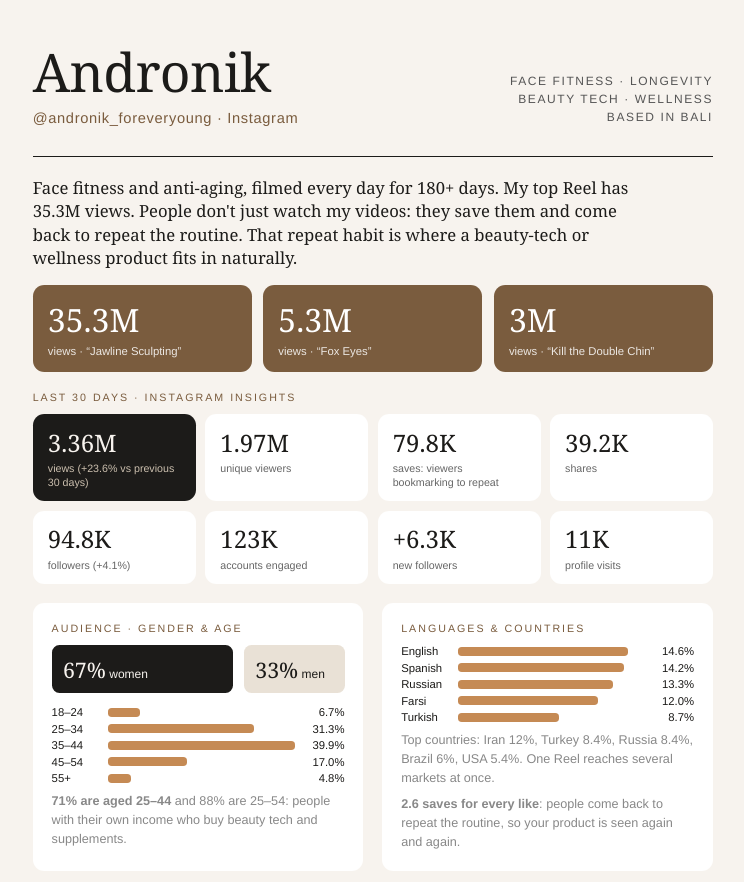
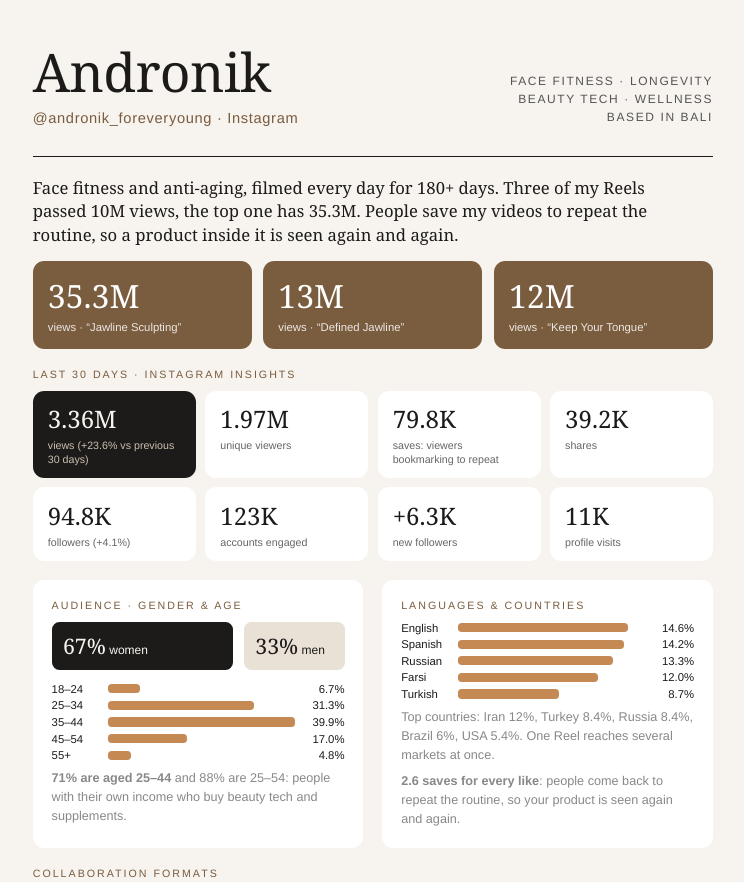
Before and after one commit to andronikgejvah-dotcom/Protocol-forever-young, a plain HTML site: page media-kit/media-kit.html in a window 1280 px wide. Shown: the top 882 px of the page, without its empty margins (24-768 px from the left). Drawn offline with Linux system fonts and the light colour scheme.

Commit message:
Feature three 10M+ Reels in media kit and pitch texts
Co-Authored-By: Claude Opus 5.5 <noreply@anthropic.com>
Claude-Session: https://claude.ai/code/session_01VvyRooyb7tVinh9NbDRd8F

```diff
--- a/media-kit/media-kit.html
+++ b/media-kit/media-kit.html
@@ -37,12 +37,12 @@ td.n{text-align:right;padding-left:4mm;font-variant-numeric:tabular-nums}
  <div><h1>Andronik</h1><div class="handle">@andronik_foreveryoung · Instagram</div></div>
  <div class="tag">Face fitness · Longevity<br>Beauty tech · Wellness<br>Based in Bali</div>
 </div>
-<p class="lead">Face fitness and anti-aging, filmed every day for 180+ days. My top Reel has 35.3M views. People don't just watch my videos: they save them and come back to repeat the routine. That repeat habit is where a beauty-tech or wellness product fits in naturally.</p>
+<p class="lead">Face fitness and anti-aging, filmed every day for 180+ days. Three of my Reels passed 10M views, the top one has 35.3M. People save my videos to repeat the routine, so a product inside it is seen again and again.</p>
 
 <div class="viral">
  <div><b>35.3M</b><span>views · “Jawline Sculpting”</span></div>
- <div><b>5.3M</b><span>views · “Fox Eyes”</span></div>
- <div><b>3M</b><span>views · “Kill the Double Chin”</span></div>
+ <div><b>13M</b><span>views · “Defined Jawline”</span></div>
+ <div><b>12M</b><span>views · “Keep Your Tongue”</span></div>
 </div>
 
 <div class="label">Last 30 days · Instagram Insights</div>
```
Also changed, not shown: media-kit/Andronik-Media-Kit.png, 2 other files.
